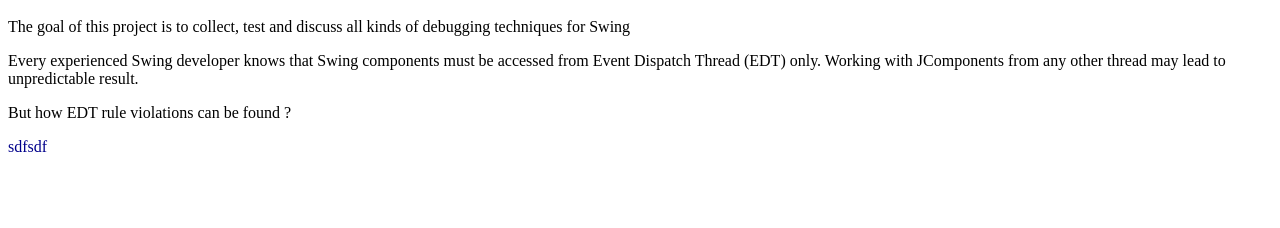
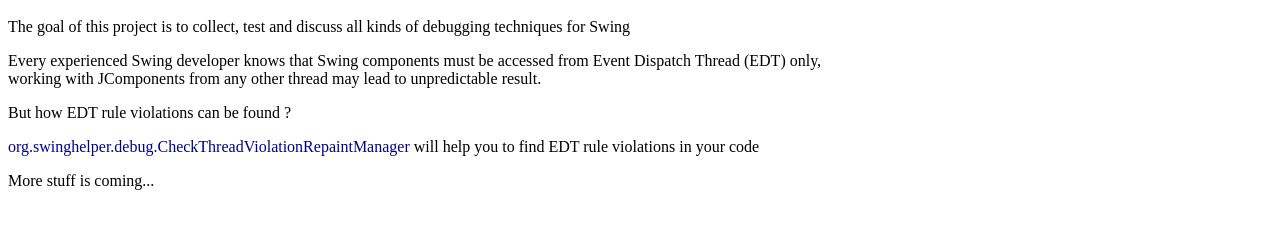
Before and after one commit to floscher/swinghelper, a plain HTML site: page www/index.html in a window 1280 px wide. Shown: the part 48-276 px from the top of the page. Drawn offline with Linux system fonts and the light colour scheme.

Commit message:
*** empty log message ***
git-svn-id: https://svn.java.net/svn/swinghelper~svn/trunk@6 231a8a49-c2fb-40e3-aa39-b2cf256393cc

```diff
--- a/www/index.html
+++ b/www/index.html
@@ -8,12 +8,14 @@
 <h1>SwingHelper project</h1>
 <p>The goal of this project is to collect, test and discuss all kinds of debugging techniques for Swing</p>
 
-<p>Every experienced Swing developer knows that Swing components must be accessed from Event Dispatch Thread (EDT) only.
-Working with JComponents from any other thread may lead to unpredictable result.</p>
+<p>Every experienced Swing developer knows that Swing components must be accessed from Event Dispatch Thread (EDT) only,<br>
+working with JComponents from any other thread may lead to unpredictable result.</p>
 
 <p>But how EDT rule violations can be found ?</p>
 
-<p><font color="darkblue">sdfsdf</font></p>
+<p><font color="darkblue">org.swinghelper.debug.CheckThreadViolationRepaintManager</font> will help you to find EDT rule violations in your code</p>
+
+<p>More stuff is coming...</p>
 
 </body>
 </html>
```
